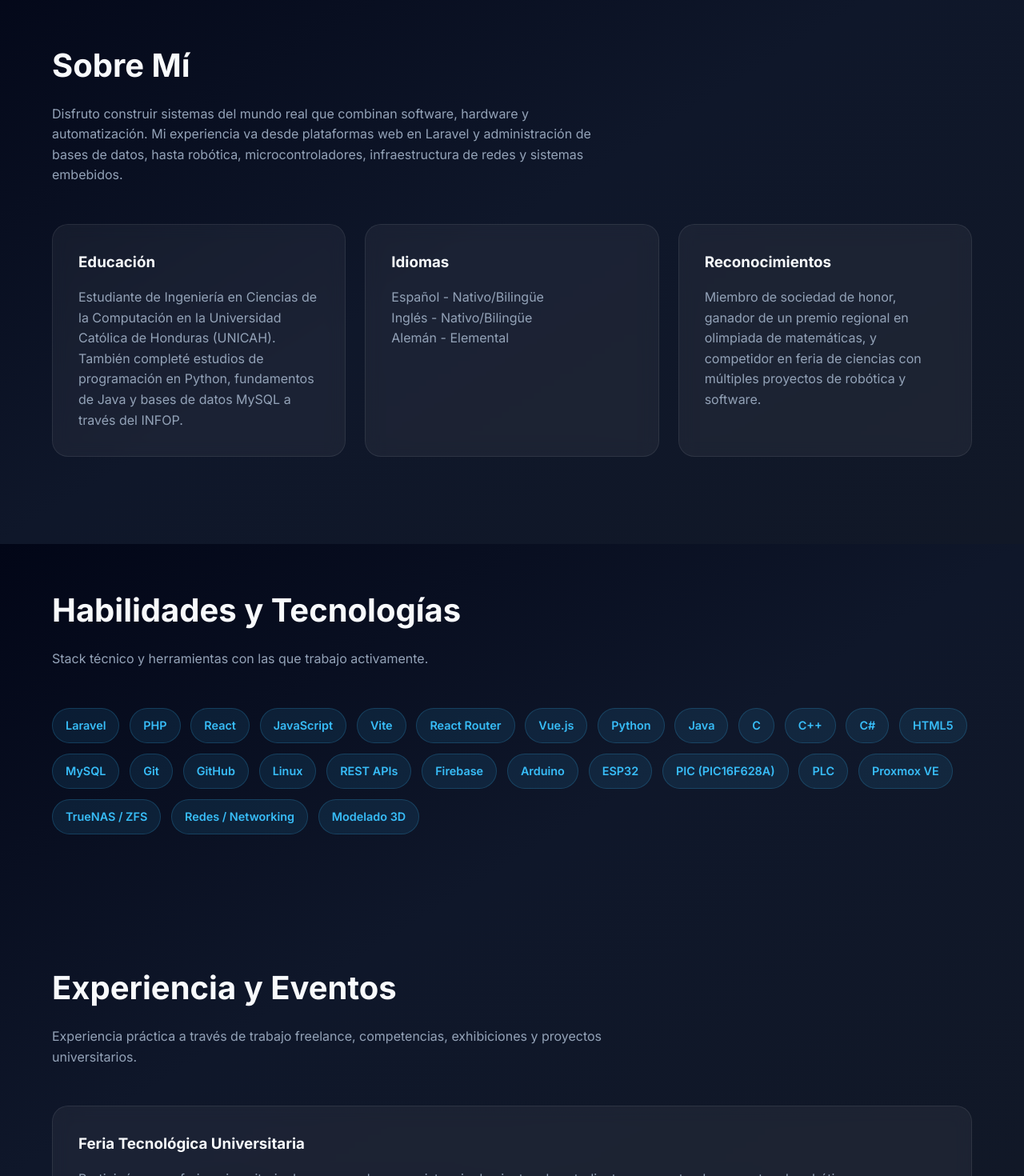
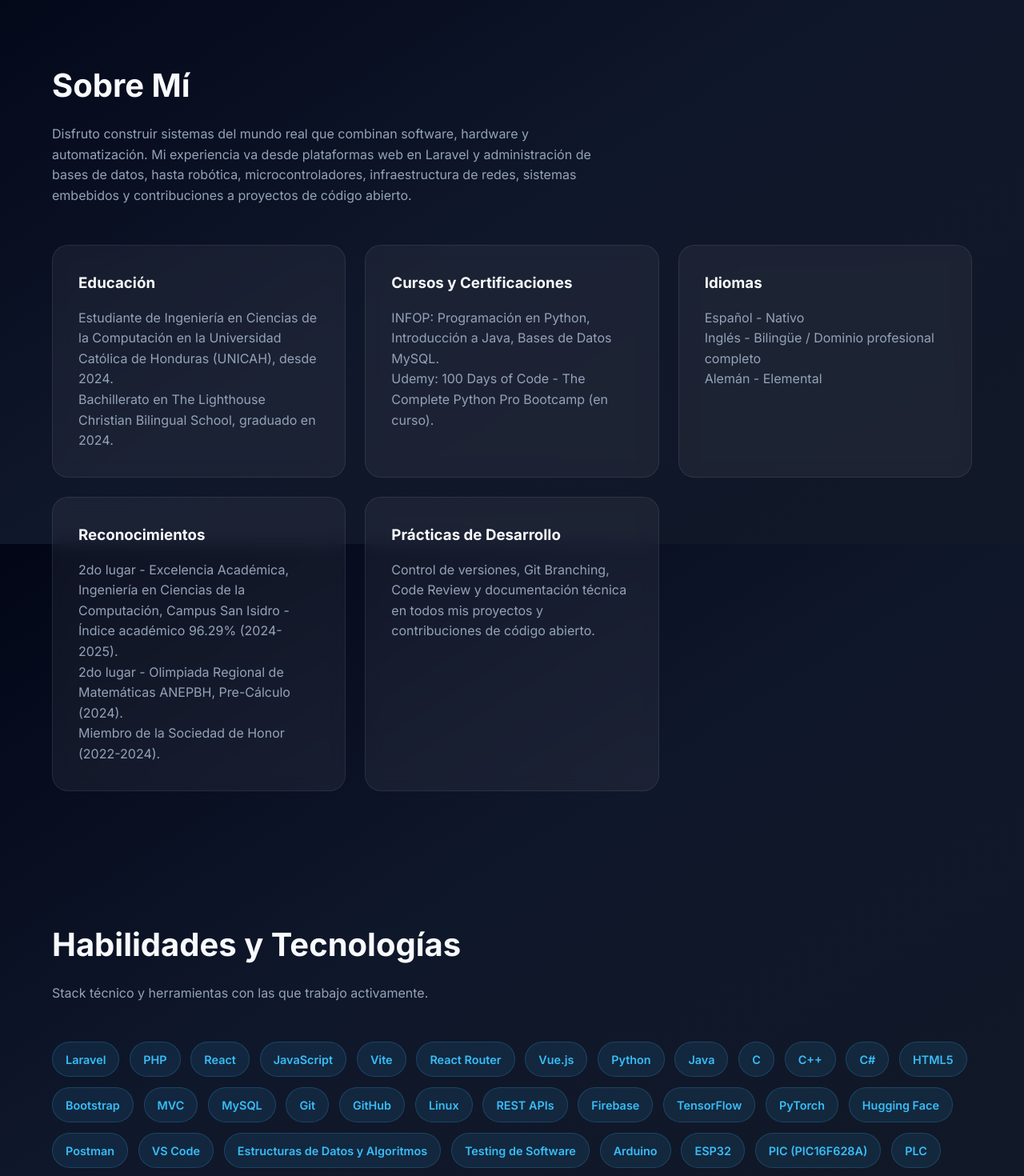
Before and after one commit to Fran-cruz/portafolio-portales, a React (Vite) app: page / in a window 1280 px wide. Shown: the part 920-2390 px from the top of the page at 80% size. Built offline with nearby package versions, Linux system fonts and the light colour scheme.

Commit message:
feat: enriquecer contenido con datos reales del CV (educación, cursos, logros, prácticas de desarrollo, código abierto, nuevo proyecto)

```diff
--- a/src/data/about.js
+++ b/src/data/about.js
@@ -4,21 +4,29 @@ export const about = {
   photo:
     "https://lh3.googleusercontent.com/a/ACg8ocIWtXiRTK72qA2G2hJw5jTsMzLiG7-4l_Jx6uSc-ak8aPNix34=s360-c-no",
   intro:
-    "Soy Francisco Joel Cruz Fernández, estudiante de Ingeniería en Ciencias de la Computación, enfocado en desarrollo de software, sistemas embebidos, robótica y aplicaciones web escalables. Trabajo en proyectos de backend, frontend, redes e integración de hardware.",
+    "Soy Francisco Joel Cruz Fernández, estudiante de Ingeniería en Ciencias de la Computación, enfocado en desarrollo de software, sistemas embebidos, robótica y aplicaciones web escalables. Trabajo en proyectos de backend, frontend, redes e integración de hardware, y estoy abierto a trabajo remoto, freelance o por contrato.",
   bio:
-    "Disfruto construir sistemas del mundo real que combinan software, hardware y automatización. Mi experiencia va desde plataformas web en Laravel y administración de bases de datos, hasta robótica, microcontroladores, infraestructura de redes y sistemas embebidos.",
+    "Disfruto construir sistemas del mundo real que combinan software, hardware y automatización. Mi experiencia va desde plataformas web en Laravel y administración de bases de datos, hasta robótica, microcontroladores, infraestructura de redes, sistemas embebidos y contribuciones a proyectos de código abierto.",
   cards: [
     {
       title: "Educación",
-      body: "Estudiante de Ingeniería en Ciencias de la Computación en la Universidad Católica de Honduras (UNICAH). También completé estudios de programación en Python, fundamentos de Java y bases de datos MySQL a través del INFOP.",
+      body: "Estudiante de Ingeniería en Ciencias de la Computación en la Universidad Católica de Honduras (UNICAH), desde 2024.\nBachillerato en The Lighthouse Christian Bilingual School, graduado en 2024.",
+    },
+    {
+      title: "Cursos y Certificaciones",
+      body: "INFOP: Programación en Python, Introducción a Java, Bases de Datos MySQL.\nUdemy: 100 Days of Code - The Complete Python Pro Bootcamp (en curso).",
     },
     {
       title: "Idiomas",
-      body: "Español - Nativo/Bilingüe\nInglés - Nativo/Bilingüe\nAlemán - Elemental",
+      body: "Español - Nativo\nInglés - Bilingüe / Dominio profesional completo\nAlemán - Elemental",
     },
     {
       title: "Reconocimientos",
-      body: "Miembro de sociedad de honor, ganador de un premio regional en olimpiada de matemáticas, y competidor en feria de ciencias con múltiples proyectos de robótica y software.",
+      body: "2do lugar - Excelencia Académica, Ingeniería en Ciencias de la Computación, Campus San Isidro - Índice académico 96.29% (2024-2025).\n2do lugar - Olimpiada Regional de Matemáticas ANEPBH, Pre-Cálculo (2024).\nMiembro de la Sociedad de Honor (2022-2024).",
+    },
+    {
+      title: "Prácticas de Desarrollo",
+      body: "Control de versiones, Git Branching, Code Review y documentación técnica en todos mis proyectos y contribuciones de código abierto.",
     },
   ],
   codeSnippet: [
--- a/src/data/experience.js
+++ b/src/data/experience.js
@@ -14,4 +14,9 @@ export const experience = [
     description:
       "Construcción de proyectos con Arduino, ESP32 y microcontroladores PIC: vehículos RC, sistemas inteligentes, automatización robótica y desarrollo basado en microcontroladores.",
   },
+  {
+    title: "Contribuciones a Código Abierto",
+    description:
+      "Colaboré con desarrollo de código y funcionalidades para proyectos de código abierto ya establecidos, a través de pull requests en GitHub, trabajando con bases de código existentes y flujos de trabajo basados en issues.",
+  },
 ];
--- a/src/data/projects.js
+++ b/src/data/projects.js
@@ -126,14 +126,26 @@ export const projects = [
   },
   {
     slug: "asistente-ia-local",
-    title: "Asistente de IA Local",
-    summary: "Asistente de automatización multiplataforma con integración de un chatbot local basado en LLMs ligeros.",
+    title: "Asistente de IA de Escritorio",
+    summary: "Asistente de escritorio para Windows con reconocimiento de voz, texto a voz e IA conversacional.",
     description:
-      "Asistente de automatización multiplataforma capaz de realizar búsquedas web, controlar reproducción multimedia, abrir aplicaciones e integrar un chatbot local usando modelos de lenguaje (LLMs) ligeros.",
+      "Asistente de escritorio para Windows que integra reconocimiento de voz, conversión de texto a voz, inteligencia artificial conversacional y automatización del sistema. Incluye búsquedas web, apertura de aplicaciones, control de reproducción multimedia, recordatorios, traducción, cálculos y consulta de información del sistema, usando modelos de lenguaje (LLMs) ligeros ejecutados de forma local.",
     contributionType: "Individual",
-    contribution: "Proyecto personal, no académico - desarrollo completo del asistente y su integración con LLMs locales.",
-    tech: ["Python", "LLMs locales", "Automatización"],
+    contribution: "Proyecto personal, no académico - desarrollo completo del asistente: reconocimiento de voz, síntesis de voz, integración de modelos de IA conversacional y automatización del sistema.",
+    tech: ["Python", "SpeechRecognition", "pyttsx3", "Hugging Face Transformers", "PyTorch", "Automatización"],
     context: "Proyecto personal (no académico)",
+    links: { github: "https://github.com/Fran-cruz" },
+  },
+  {
+    slug: "sistemas-gestion-bases-datos",
+    title: "Sistemas de Gestión de Bases de Datos",
+    summary: "Proyectos de bases de datos relacionales con esquemas multi-tabla y conjuntos de datos interconectados.",
+    description:
+      "Diseño de proyectos de bases de datos relacionales con esquemas de múltiples tablas y datos interconectados. Aplicación de consultas SQL, procedimientos almacenados, normalización, manipulación de datos y diseño de bases de datos relacionales.",
+    contributionType: "Individual",
+    contribution: "Proyecto personal / académico - diseño, normalización y administración completos de los esquemas de base de datos.",
+    tech: ["MySQL", "SQL", "MySQL Workbench", "phpMyAdmin"],
+    context: "Proyecto personal / académico",
     links: { github: "https://github.com/Fran-cruz" },
   },
 ];
--- a/src/data/skills.js
+++ b/src/data/skills.js
@@ -12,12 +12,21 @@ export const skills = [
   "C++",
   "C#",
   "HTML5",
+  "Bootstrap",
+  "MVC",
   "MySQL",
   "Git",
   "GitHub",
   "Linux",
   "REST APIs",
   "Firebase",
+  "TensorFlow",
+  "PyTorch",
+  "Hugging Face",
+  "Postman",
+  "VS Code",
+  "Estructuras de Datos y Algoritmos",
+  "Testing de Software",
   "Arduino",
   "ESP32",
   "PIC (PIC16F628A)",
```
